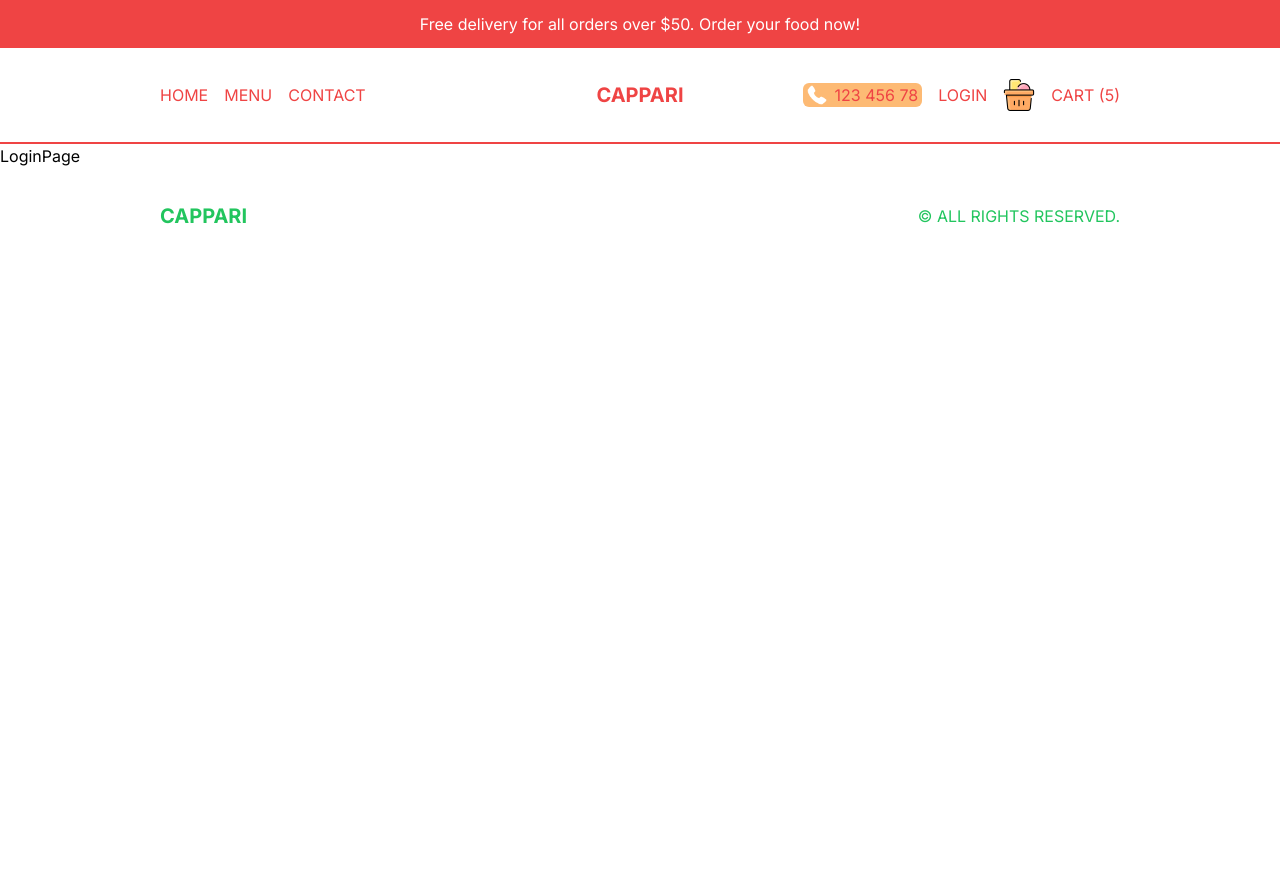
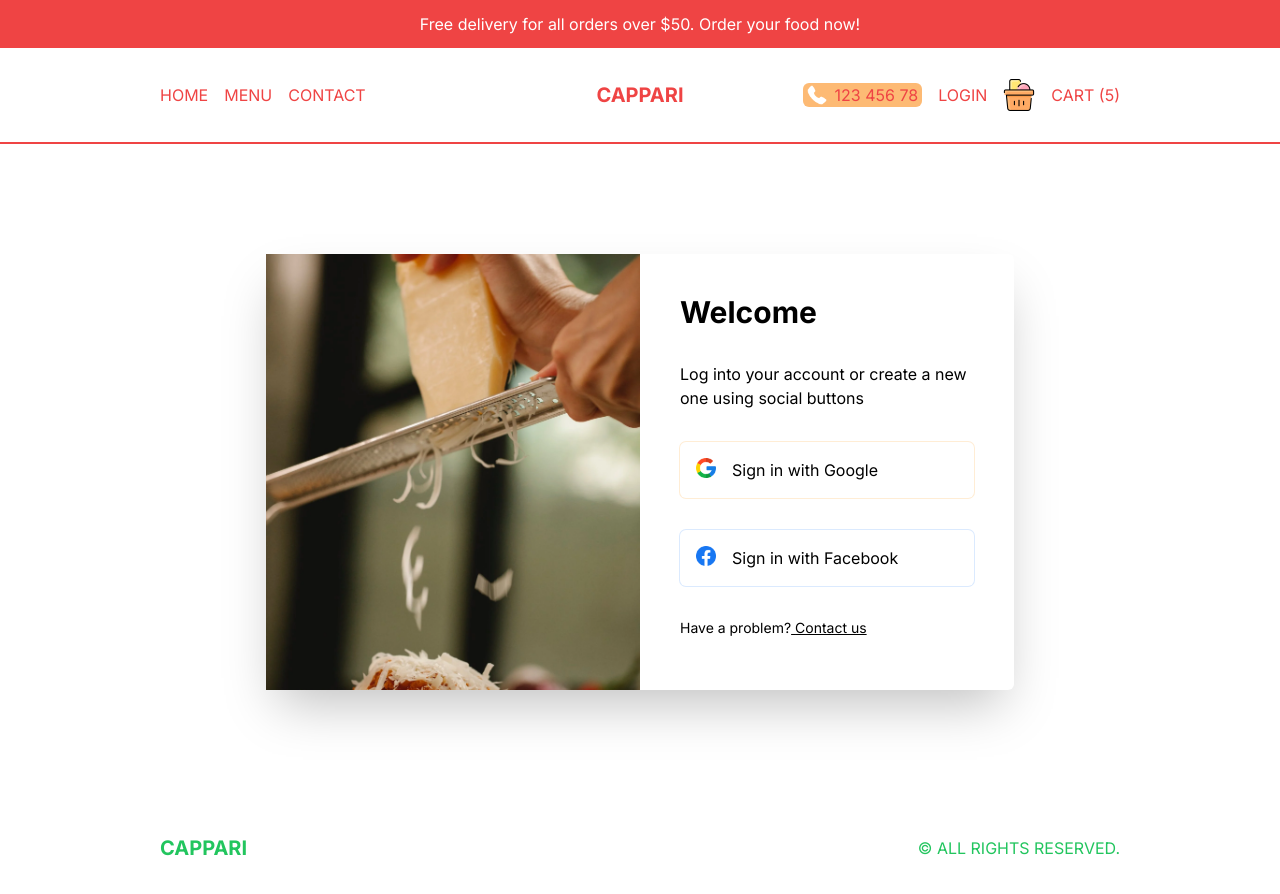
Before and after one commit to capo33/food_delivery, a Next.js app: page /Login in a window 1280 px wide. Before the commit the page ends 800 px from the top, so only its background shows below. Built offline with nearby package versions, Linux system fonts and the light colour scheme.

Commit message:
update Login component

```diff
--- a/src/app/Login/page.tsx
+++ b/src/app/Login/page.tsx
@@ -1,9 +1,51 @@
-import React from 'react'
+import Image from "next/image";
+import Link from "next/link";
+import React from "react";
 
 const LoginPage = () => {
   return (
-    <div>LoginPage</div>
-  )
-}
+    <div className='p-4 h-[calc(100vh-6rem)] md:h-[calc(100vh-9rem)] flex items-center justify-center'>
+      {/* BOX */}
+      <div className=' h-full shadow-2xl rounded-md flex flex-col md:flex-row md:h-[70%] md:w-full lg:w-[60%] 2xl:w-1/2'>
+        {/* IMAGE CONTAINER */}
+        <div className='relative h-1/3 w-full md:h-full md:w-1/2'>
+          <Image src='/loginBg.png' alt='' fill className='object-cover' />
+        </div>
+        {/* FORM CONTAINER */}
+        <div className='p-10 flex flex-col gap-8 md:w-1/2'>
+          <h1 className='font-bold text-xl xl:text-3xl'>Welcome</h1>
+          <p>Log into your account or create a new one using social buttons</p>
+          <button className='flex gap-4 p-4 ring-1 ring-orange-100 rounded-md'>
+            <Image
+              src='/google.png'
+              alt=''
+              width={20}
+              height={20}
+              className='object-contain'
+            />
+            <span>Sign in with Google</span>
+          </button>
+          <button className='flex gap-4 p-4 ring-1 ring-blue-100 rounded-md'>
+            <Image
+              src='/facebook.png'
+              alt=''
+              width={20}
+              height={20}
+              className='object-contain'
+            />
+            <span>Sign in with Facebook</span>
+          </button>
+          <p className='text-sm'>
+            Have a problem?
+            <Link className='underline' href='/'>
+              {" "}
+              Contact us
+            </Link>
+          </p>
+        </div>
+      </div>
+    </div>
+  );
+};
 
-export default LoginPage
+export default LoginPage;
```
